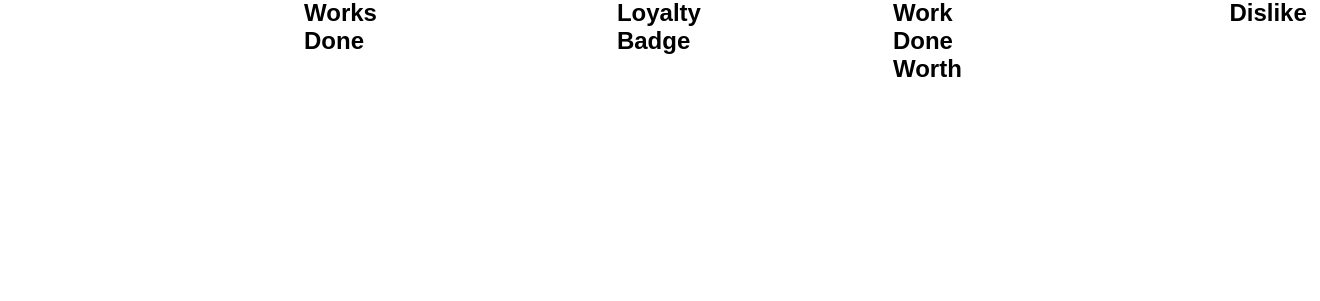
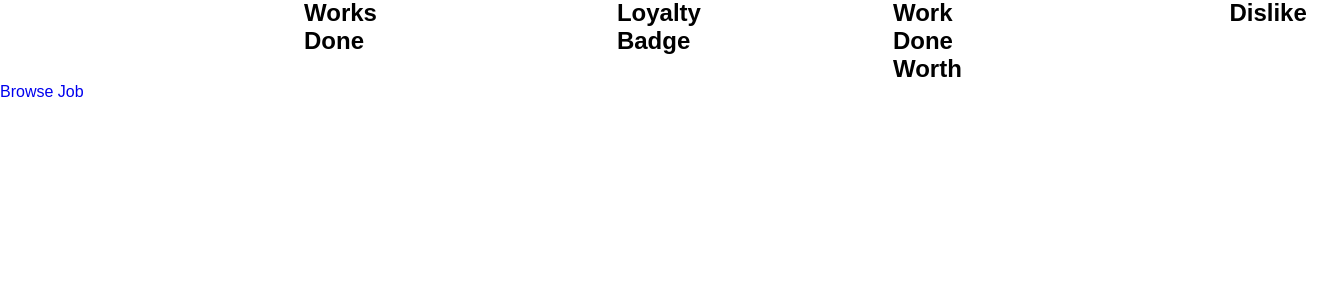
Before and after one commit to NeetVerat/MAZDOOR, a PHP site: page /worker_dashboard.php in a window 1320 px wide. Shown: the part 384-685 px from the top of the page. Run offline with PHP 8.4, Linux system fonts and the light colour scheme; a user stored in the database is signed in.

Commit message:
Worker Dashboard Linking

```diff
--- a/worker_dashboard.php
+++ b/worker_dashboard.php
@@ -70,6 +70,7 @@ if (!isset($_SESSION['username'])) {
         <h2>Dislike</h2>
       </div>
     </div>
+    <a href="worker.php">Browse Job</a>
   </div>
 </body>
 
```
